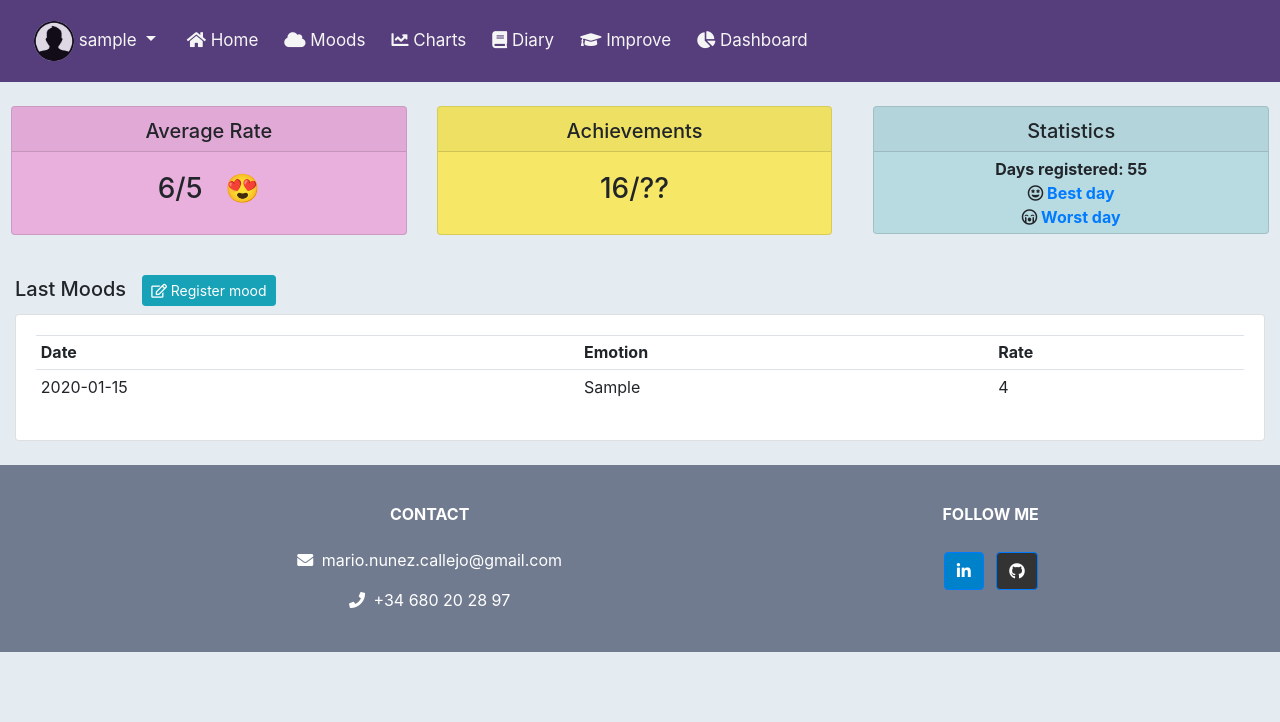
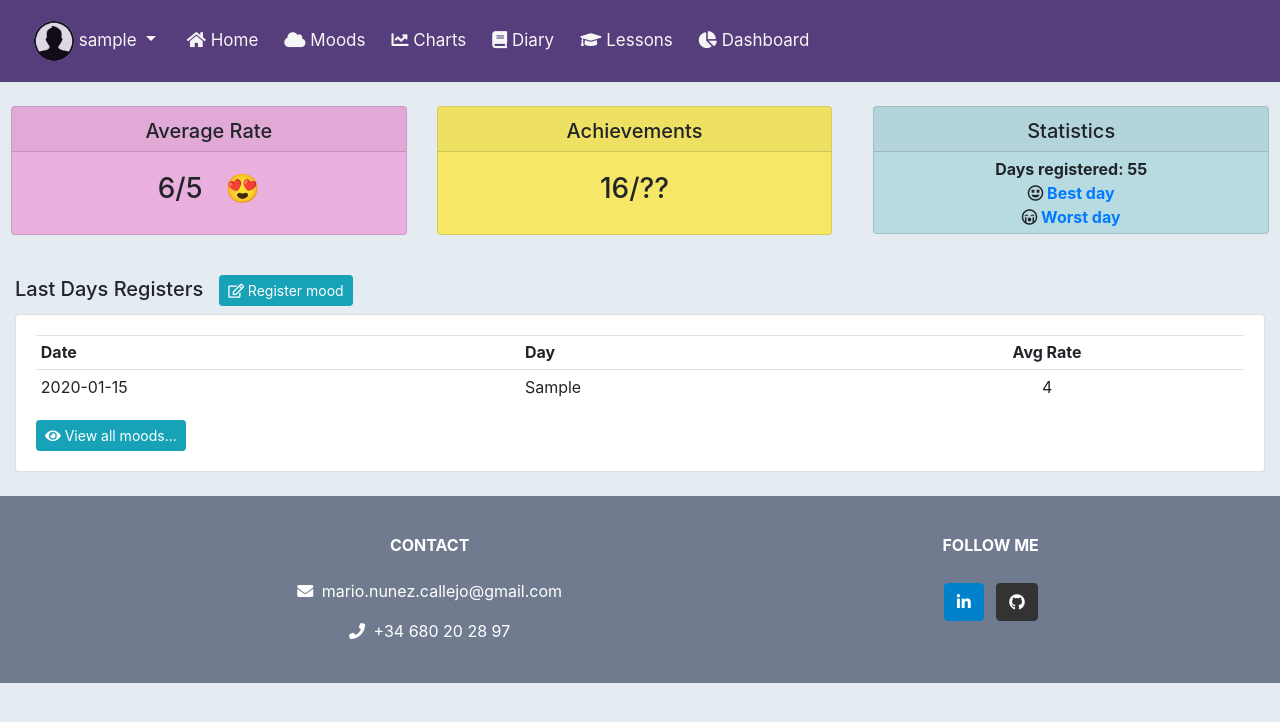
Before and after one commit to mario-nunez/mood_tracker, a Django app: page / in a window 1280 px wide. Shown: the top 722 px of the page. Run offline with Django 4.2, Linux system fonts and the light colour scheme; a user stored in the database is signed in; tables that the repository leaves empty hold one stand-in row (values such as "Sample post").

Commit message:
Configure userprofile model to add fields to the basic django user, modify views to show to each user only his moods and modify data display in the home page.

```diff
--- a/apps/common/admin.py
+++ b/apps/common/admin.py
@@ -1,7 +1,8 @@
 from django.contrib import admin
 
-from .models import Client
+from .models import UserProfile, Achievement
 
 # Register your models here.
 
-admin.site.register(Client)
+admin.site.register(UserProfile)
+admin.site.register(Achievement)
--- a/apps/common/decorators.py
+++ b/apps/common/decorators.py
@@ -14,6 +14,7 @@ def authentication_not_required(view_func, redirect_url="home"):
         return redirect(redirect_url)
     return wrapper
 
+
 def authentication_required(view_func, redirect_url="login"):
     """
     This decorator checks if the user is logged in, if so  it retrieves the
@@ -25,3 +26,16 @@ def authentication_required(view_func, redirect_url="login"):
             return view_func(request, *args, **kwargs)
         return redirect(redirect_url)
     return wrapper
+
+
+def admin_only(view_func, redirect_url="home"):
+    """
+    This decorator checks if the user is admin, if not it redirects him to his
+    home page.
+    """
+    @functools.wraps(view_func)
+    def wrapper(request, *args, **kwargs):
+        if request.request.user.is_superuser:
+            return view_func(request, *args, **kwargs)
+        return redirect(redirect_url)
+    return wrapper
--- a/apps/common/models.py
+++ b/apps/common/models.py
@@ -3,14 +3,28 @@ from django.db import models
 
 # Create your models here.
 
-class Client(models.Model):
-    user = models.OneToOneField(User, null=True, blank=True, on_delete=models.CASCADE)
-    name = models.CharField(max_length=200)
-    surname = models.CharField(max_length=200)
-    phone = models.CharField(max_length=200, null=True)
-    email = models.CharField(max_length=200, null=True)
-    profile_pic = models.ImageField(default="profpic.png", null=True, blank=True)
+
+class UserProfile(models.Model):
+    user = models.OneToOneField(User, null=True, on_delete=models.CASCADE)
+    name = models.CharField(max_length=200, null=True, blank=True)
+    surname = models.CharField(max_length=200, null=True, blank=True)
+    phone = models.CharField(max_length=200, null=True, blank=True)
+    email = models.CharField(max_length=200, null=True, blank=True)
+    profile_pic = models.ImageField(default="profpic.png")
+    deleted = models.BooleanField(default=False)
     date_created = models.DateTimeField(auto_now_add=True, null=True)
+    updated_at = models.DateTimeField(auto_now=True)
 
     def __str__(self):
-        return f"{self.name} {self.surname}"
+        return self.user.username
+
+
+class Achievement(models.Model):
+    title = models.CharField(max_length=30)
+    short_description = models.CharField(max_length=100)
+    obtained = models.BooleanField()
+    created_at = models.DateTimeField(auto_now_add=True)
+    updated_at = models.DateTimeField(auto_now=True)
+
+    def __str__(self):
+        return self.title
--- /dev/null
+++ b/apps/common/templates/common/admin_dashboard.html
@@ -0,0 +1,2 @@
+<!-- Add information about the users and its emotional state -->
+<p>Admin dashboard</p>
--- a/apps/common/templates/common/footer.html
+++ b/apps/common/templates/common/footer.html
@@ -106,7 +106,7 @@
             <!-- Linkedin -->
             <a
                 class="btn btn-primary btn-floating m-1"
-                style="background-color: #0082ca"
+                style="background-color: #0082ca; border-color: #0082ca;"
                 href="https://www.linkedin.com/in/marionunezcallejoprofile"
                 target="_blank"
                 role="button"
@@ -115,7 +115,7 @@
             <!-- Github -->
             <a
                 class="btn btn-primary btn-floating m-1"
-                style="background-color: #333333"
+                style="background-color: #333333; border-color: #333333;"
                 href="https://github.com/mario-nunez"
                 target="_blank"
                 role="button"
--- a/apps/common/templates/common/navbar.html
+++ b/apps/common/templates/common/navbar.html
@@ -14,7 +14,7 @@
        id="picture" class="rounded-circle shadow-4-strong"
        width="40" height="40" style="opacity: 0.8;"> {{request.user}}
     </a>
-    <div class="dropdown-menu dropdown-menu-right" aria-labelledby="navbarDropdownMenuLink" >
+    <div class="dropdown-menu dropdown-menu-right" aria-labelledby="navbarDropdownMenuLink" data-offset="10,20">
       <a class="dropdown-item" href="{% url 'achievements' %}">&#127941; Achievements</a>
       <a class="dropdown-item" href="{% url 'settings' %}">⚙️ Settings</a>
       <a class="dropdown-item" href="{% url 'about' %}">&#128125; About</a>
@@ -39,11 +39,11 @@
           <a class="nav-link btn-circle" href="{% url 'diary' %}"><i class="fa fa-book"></i> Diary</a>
         </li>
         <li class="nav-item active div-nav-margin">
-            <a class="nav-link btn-circle" href="{% url 'lessons' %}"><i class="fa fa-graduation-cap"></i> Improve</a>
+            <a class="nav-link btn-circle" href="{% url 'lessons' %}"><i class="fa fa-graduation-cap"></i> Lessons</a>
         </li>
         {% if request.user.is_staff %}
           <li class="nav-item active div-nav-margin">
-            <a class="nav-link btn-circle" href="{% url 'home' %}"><i class="fa fa-chart-pie"></i> Dashboard</a>
+            <a class="nav-link btn-circle" href="{% url 'dashboard' %}"><i class="fa fa-chart-pie"></i> Dashboard</a>
           </li>
         {% endif %}
     </ul>
--- a/apps/common/urls.py
+++ b/apps/common/urls.py
@@ -8,6 +8,10 @@ urlpatterns = [
     path('login/', views.LogIn.as_view(), name='login'),
     path('logout/', views.LogOut.as_view(), name='logout'),
     path('about/', views.About.as_view(), name='about'),
-    path('achievements/', views.UserAchievements.as_view(), name='achievements'),
+    path('achievements/',
+         views.UserAchievements.as_view(),
+         name='achievements'),
     path('settings/', views.UserSettings.as_view(), name='settings'),
+    path('dashboard/', views.AdminDashboard.as_view(), name='dashboard'),
+
 ]
--- a/apps/mood_tracker/admin.py
+++ b/apps/mood_tracker/admin.py
@@ -1,7 +1,7 @@
 from django.contrib import admin
 
-from .models import MoodTracker
+from .models import Mood
 
 # Register your models here.
 
-admin.site.register(MoodTracker)
+admin.site.register(Mood)
--- a/apps/mood_tracker/forms.py
+++ b/apps/mood_tracker/forms.py
@@ -2,7 +2,7 @@ from django.contrib.auth.forms import UserCreationForm
 from django.contrib.auth.models import User
 from django.forms import ModelForm
 
-from .models import MoodTracker
+from .models import Mood
 
 
 class CreateUserForm(UserCreationForm):
@@ -10,8 +10,9 @@ class CreateUserForm(UserCreationForm):
         model = User
         fields = ['username', 'email', 'password1', 'password2']
 
+
 class MoodForm(ModelForm):
     class Meta:
-        model = MoodTracker
+        model = Mood
         fields = ['emotion', 'day_date', 'day_time', 'reason',
                   'reaction', 'reaction_rate']
--- a/apps/mood_tracker/models.py
+++ b/apps/mood_tracker/models.py
@@ -3,11 +3,14 @@ import calendar
 from django.db import models
 
 from .constants import MORNING, AFTERNOON, EVENING, NIGHT
+from ..common.models import UserProfile
 
 
 # Create your models here.
 
-class MoodTracker(models.Model):
+class Mood(models.Model):
+    user_profile = models.ForeignKey(UserProfile, null=True,
+                                     on_delete=models.SET_NULL)
     emotion = models.CharField(max_length=30)
     day_date = models.DateField()
     day_week = models.CharField(max_length=10, blank=True)
@@ -19,28 +22,21 @@ class MoodTracker(models.Model):
     created_at = models.DateTimeField(auto_now_add=True)
     updated_at = models.DateTimeField(auto_now=True)
 
-    def get_day_part(self, parts):
+    def _get_day_part(self, parts):
         for part in parts:
             if self.day_time >= part['start'] and self.day_time <= part['end']:
                 self.day_part = part['value']
                 return
+        if not self.day_part:
+            self.day_part = part['value']
 
     def save(self, *args, **kwargs):
         # overwrite save method to add automatically some fields
         self.day_week = calendar.day_name[self.day_date.weekday()]
         parts = [MORNING, AFTERNOON, EVENING, NIGHT]
-        self.get_day_part(parts)
-        super(MoodTracker, self).save(*args, **kwargs)
+        self._get_day_part(parts)
+        super(Mood, self).save(*args, **kwargs)
 
     def __str__(self) -> str:
-        return f"{self.emotion}-{self.day_date}"
-
-
-class Achievement(models.Model):
-    title = models.CharField(max_length=30)
-    obtained = models.BooleanField()
-    created_at = models.DateTimeField(auto_now_add=True)
-    updated_at = models.DateTimeField(auto_now=True)
-
-    def __str__(self) -> str:
-        return f"{self.emotion}-{self.day_date}"
+        return (f"{self.user_profile}-{self.emotion}-"
+                f"{self.day_date}-{self.day_time}")
--- a/apps/mood_tracker/serializers.py
+++ b/apps/mood_tracker/serializers.py
@@ -1,8 +1,14 @@
 from rest_framework import serializers
-from .models import MoodTracker
+from .models import Mood
 
 
-class MoodTrackerSerializer(serializers.ModelSerializer):
+class MoodSerializer(serializers.ModelSerializer):
     class Meta:
-        model = MoodTracker
+        model = Mood
         fields = '__all__'
+
+
+class MoodsDaySerializer(serializers.ModelSerializer):
+    class Meta:
+        model = Mood
+        fields = ['day_date', 'day_week', 'reaction_rate']
--- a/apps/mood_tracker/templates/mood_tracker/home.html
+++ b/apps/mood_tracker/templates/mood_tracker/home.html
@@ -9,7 +9,7 @@
 <div class="row">
 	<div class="col">
 		<div class="col-md">
-			<h5>Last Moods &nbsp;
+			<h5>Last Days Registers &nbsp;
 				<a class="btn btn-sm btn-info" style="width: fit-content;"
 				href=""> <i class="far fa-edit"></i> Register mood</a>
 			</h5>
@@ -21,17 +21,19 @@
 					<table class="table table-sm">
 						<tr>
 							<th>Date</th>
-							<th>Emotion</th>
-							<th>Rate</th>
+							<th>Day</th>
+							<th style="text-align: center;">Avg Rate</th>
 						</tr>
 						{% for mood in moods %}
 							<tr>
 								<td>{{ mood.day_date }}</td>
-								<td>{{ mood.emotion}}</td>
-								<td>{{ mood.reaction_rate }}</td>
+								<td>{{ mood.day_week}}</td>
+								<td style="text-align: center;">{{ mood.reaction_rate }}</td>
 							</tr>
 						{% endfor %}
 					</table>
+					<a class="btn btn-sm btn-info" style="width: fit-content;"
+					   href=""> <i class="fa fa-eye"></i> View all moods...</a>
 				{% endif %}
 
 
--- a/apps/mood_tracker/views.py
+++ b/apps/mood_tracker/views.py
@@ -3,8 +3,8 @@ from rest_framework.renderers import TemplateHTMLRenderer
 from rest_framework.response import Response
 from rest_framework.views import APIView
 
-from .models import MoodTracker
-from .serializers import MoodTrackerSerializer
+from .models import Mood, UserProfile
+from .serializers import MoodSerializer, MoodsDaySerializer
 from ..common.decorators import authentication_required
 
 
@@ -16,8 +16,9 @@ class HomeList(APIView):
 
     @authentication_required
     def get(self, request):
-        moods = MoodTracker.objects.all()
-        serializer = MoodTrackerSerializer(moods, many=True)
+        user_profile = UserProfile.objects.get(user_id=request.user.id)
+        user_moods = Mood.objects.filter(user_profile_id=user_profile.id)
+        serializer = MoodsDaySerializer(user_moods, many=True)
 
         # Get data group by days
 
@@ -36,8 +37,9 @@ class MoodList(APIView):
 
     @authentication_required
     def get(self, request):
-        moods = MoodTracker.objects.all()
-        serializer = MoodTrackerSerializer(moods, many=True)
+        user_profile = UserProfile.objects.get(user_id=request.user.id)
+        user_moods = Mood.objects.filter(user_profile_id=user_profile.id)
+        serializer = MoodSerializer(user_moods, many=True)
 
         data = {
             'moods': serializer.data
@@ -48,14 +50,16 @@ class MoodList(APIView):
     def post(self, request):
         pass
 
+
 class MoodCharts(APIView):
     renderer_classes = [TemplateHTMLRenderer]
     template_name = 'mood_tracker/charts.html'
 
     @authentication_required
     def get(self, request):
-        moods = MoodTracker.objects.all()
-        serializer = MoodTrackerSerializer(moods, many=True)
+        user_profile = UserProfile.objects.get(user_id=request.user.id)
+        user_moods = Mood.objects.filter(user_profile_id=user_profile.id)
+        serializer = MoodSerializer(user_moods, many=True)
 
         data = {
             'moods': serializer.data
```
Also changed, not shown: apps/common/forms.py (+10 -1 lines), apps/common/views.py (+30 -11 lines), apps/mood_tracker/constants.py (+8 -8 lines).
